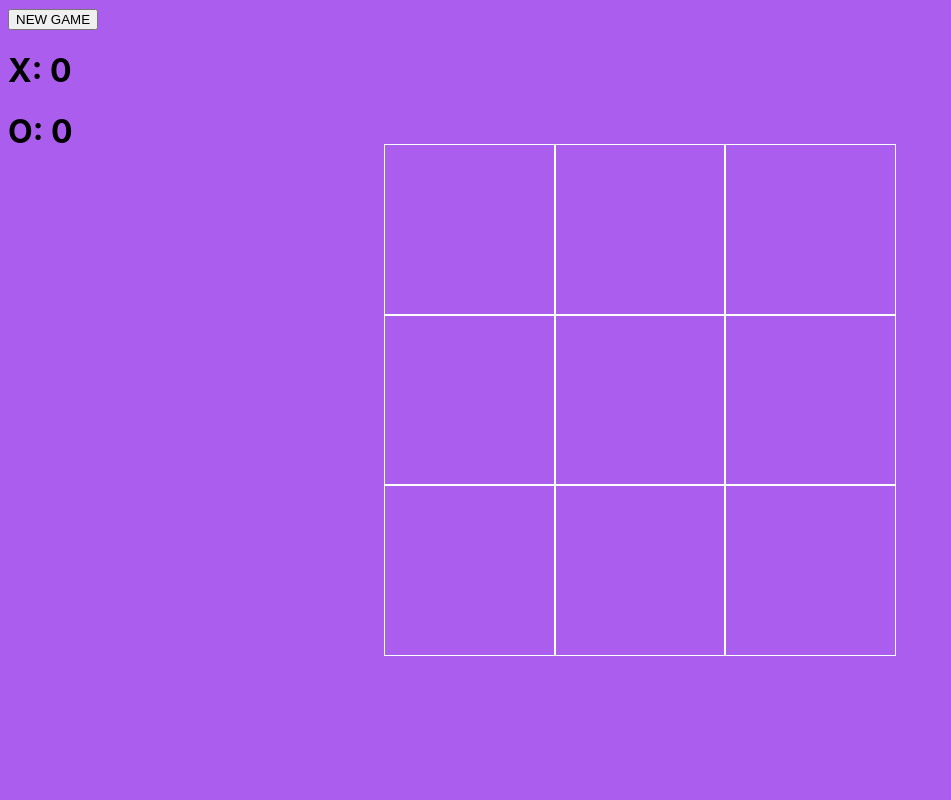
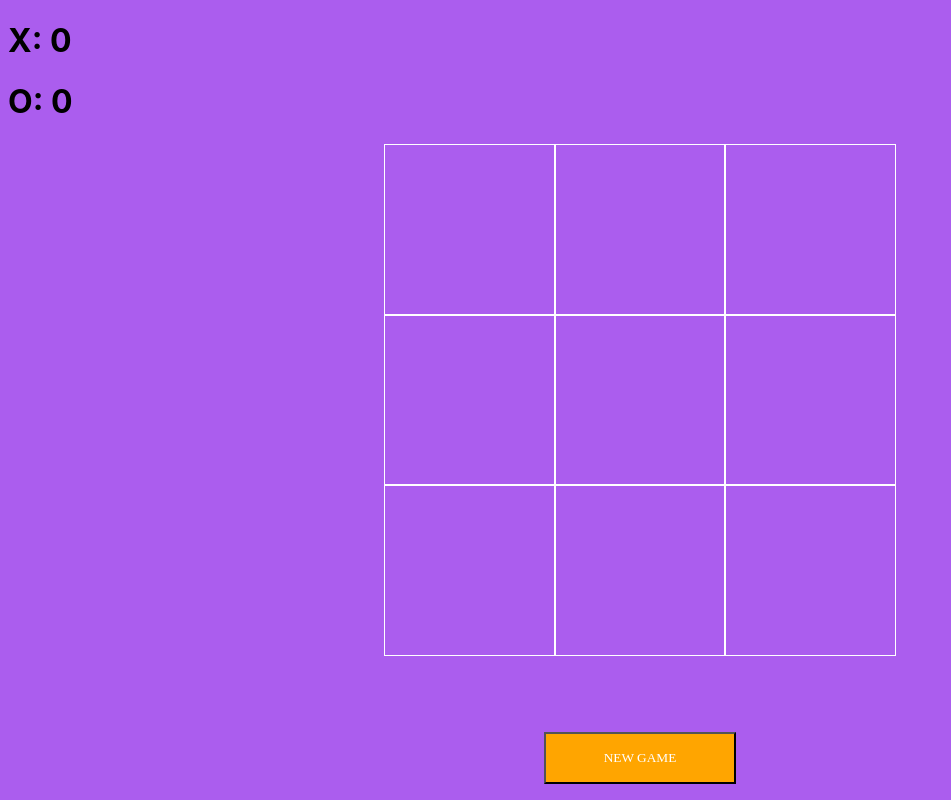
Before and after one commit to Ochirsaikhan/tic-tac-toe, a React (Create React App) app: page / in a window 1280 px wide. Shown: the whole page, without its empty margins (0-951 px from the left). Built offline with nearby package versions, Linux system fonts and the light colour scheme; the HTML template or start-up script is replaced by a standard one.

Commit message:
Import a new font

```diff
--- a/src/index.css
+++ b/src/index.css
@@ -23,6 +23,8 @@ code {
 }
 
 /* ------------------------------------------------------------------------------- */
+
+@import url('https://fonts.googleapis.com/css2?family=Press+Start+2P&display=swap');
 
 .box-grid {
   display: grid;
@@ -56,7 +58,7 @@ code {
   font-size: 69px;
   padding: 3.5rem;
   text-align: center;
-  border: 1px solid white;
+  border: 1.8px solid white;
   /* border-radius: 20%; */
 
   /* Prevent grid items from stretching */
@@ -72,8 +74,33 @@ code {
 
 body {
   background-color: #AB5DEE;
+  /* background-color: black; */
 }
 
 .swal-overlay {
   background-color: rgba(29, 221, 51, 0.4);
 }
+
+.btn {
+  position: absolute;
+  font-family: "Press Start 2P";
+
+  top: 90%;
+  left: 50%;
+  transform: translate(-50%, -50%);
+
+  width: 15%;
+
+  padding: 1rem;
+  /* border-radius: 10%; */
+
+  margin-top: 3%;
+
+  background-color: orange;
+  color: white;
+  transition: all 0.5s;
+}
+
+.btn:hover {
+  background-color: #1DDD33;
+}
```
